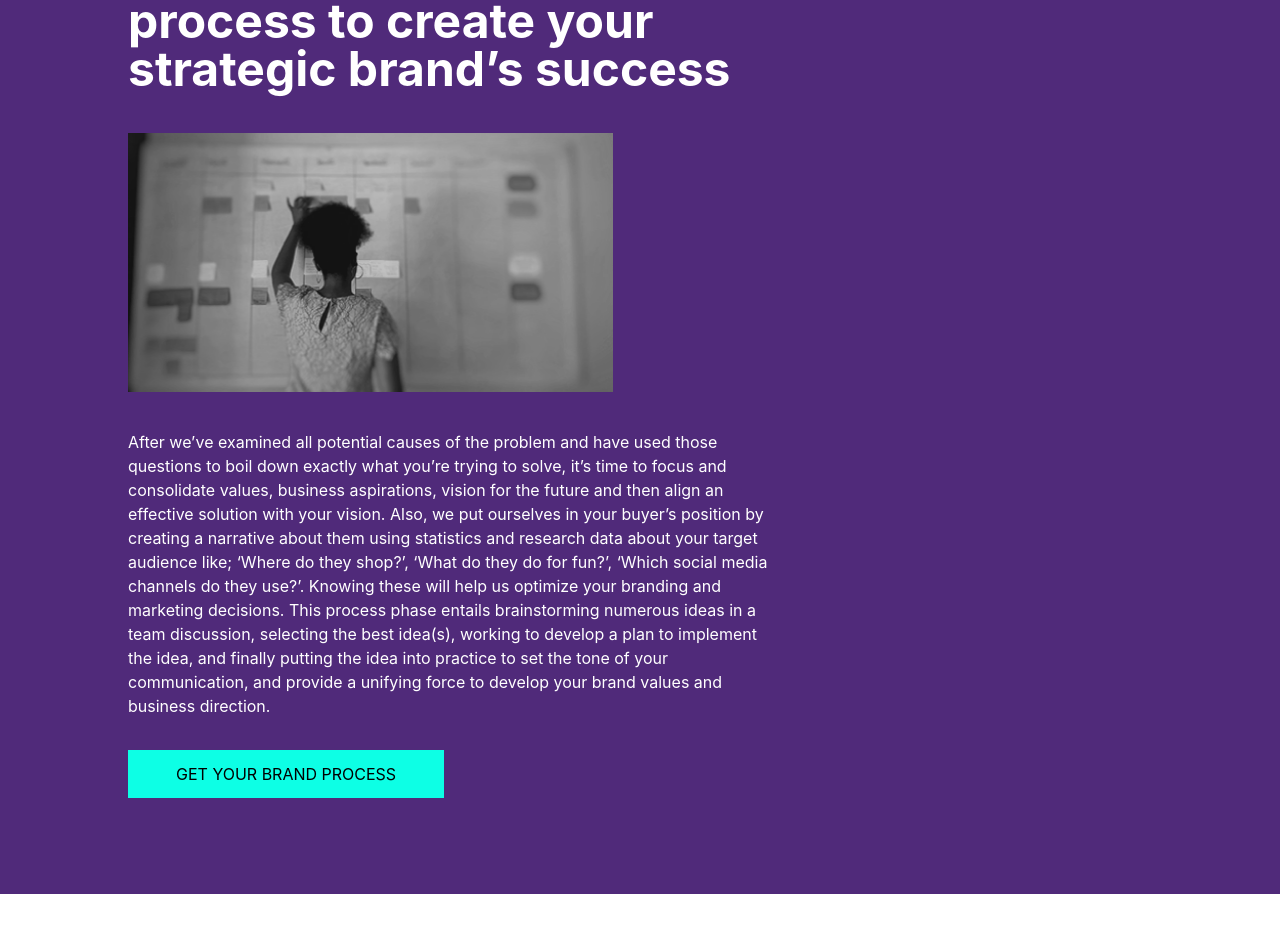
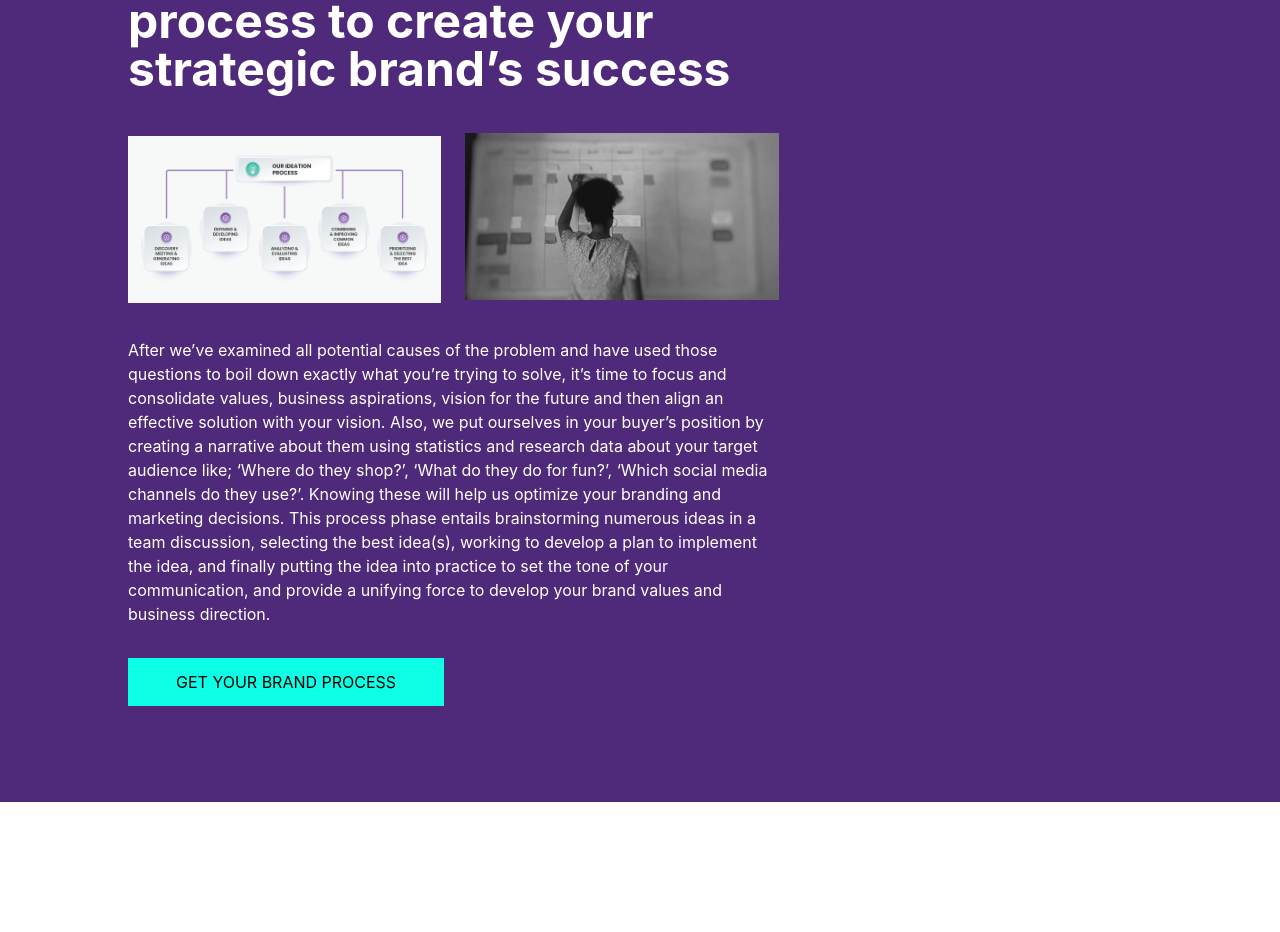
Before and after one commit to jadeoflagos/jademediapro, a Next.js app: page / in a window 1280 px wide. Shown: the part 2480-3412 px from the top of the page. Built offline with nearby package versions, Linux system fonts and the light colour scheme.

Commit message:
update: home screen image fix

```diff
--- a/pages/index.jsx
+++ b/pages/index.jsx
@@ -214,12 +214,12 @@ export default function Home() {
             success
           </p>
           <div className="flex items-center gap-x-6 mt-10">
-            {/* <Image
-              src="/images/ideate-Left.png"
+            <Image
+              src="/images/ideate-left.png"
               width={485}
               height={259}
               alt="ideate1-img"
-            />{" "} */}
+            />{" "}
             <span className="hidden lg:inline">
               <Image
                 src="/images/ideate-right.png"
```
Also changed, not shown: public/images/ideate-left.png (added).
